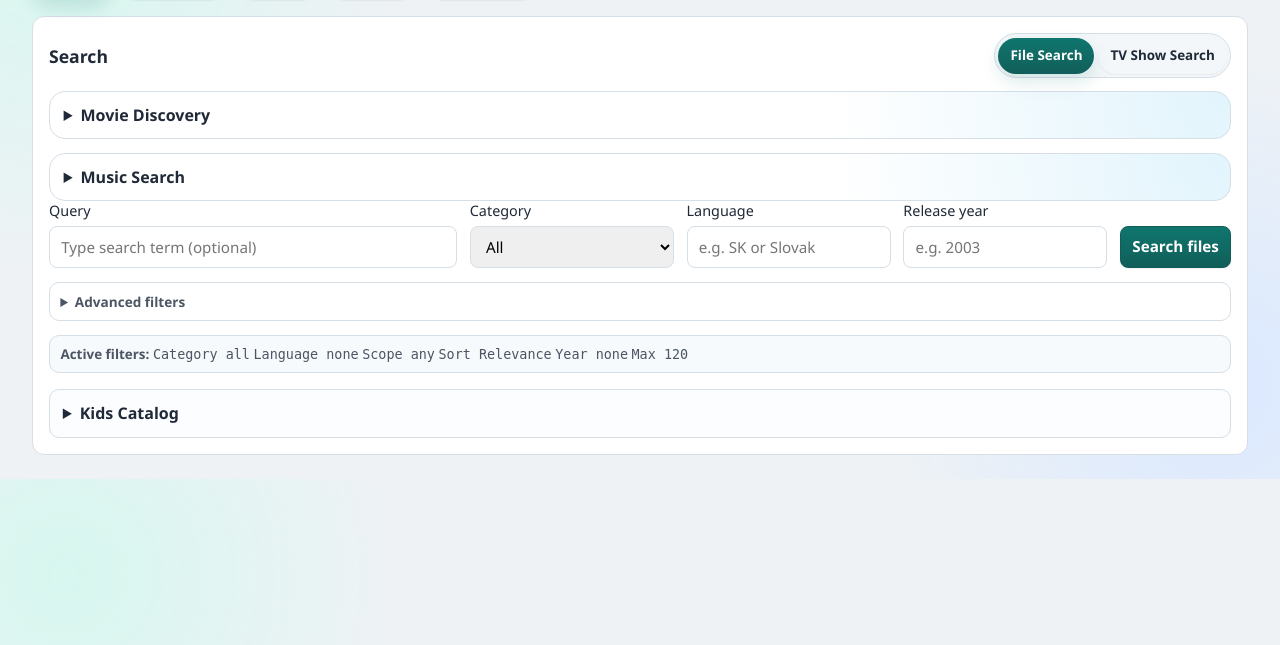
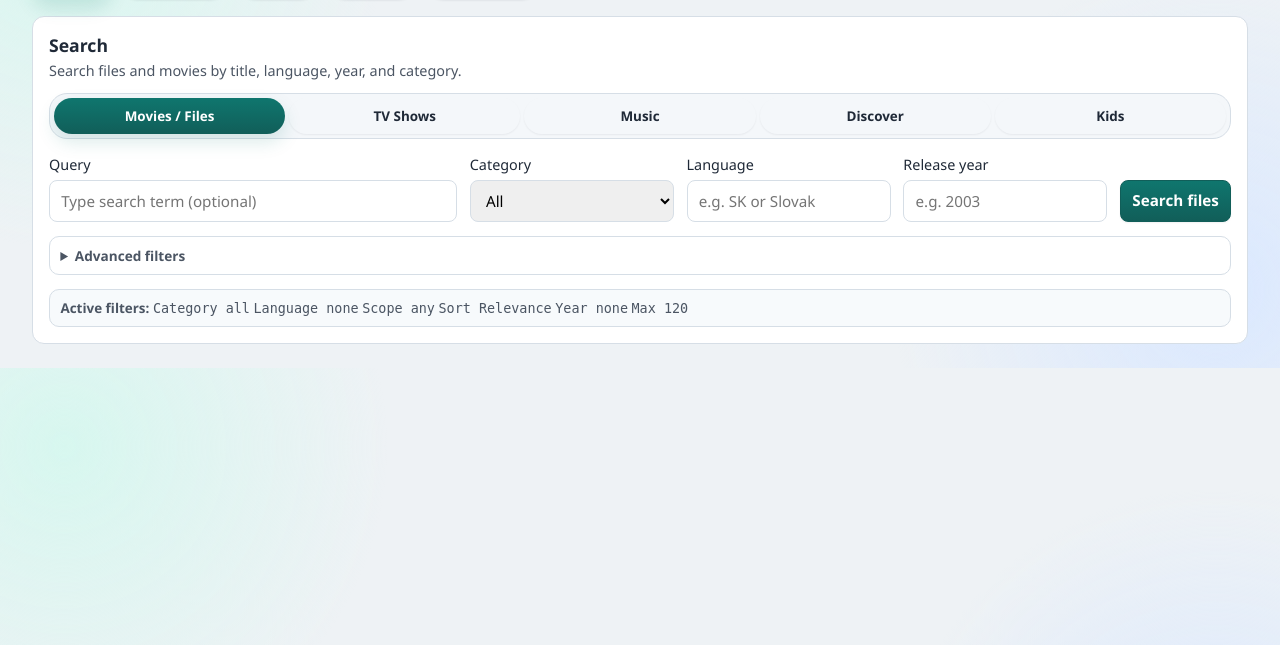
Before and after one commit to mattonik/sdilej-search-app, a FastAPI app: page / in a window 1280 px wide. Shown: the part 155-800 px from the top of the page. Run offline with FastAPI, Linux system fonts and the light colour scheme; data that the repository does not hold is empty.

Commit message:
Polish search and downloads UX

```diff
--- a/app/static/js/app.js
+++ b/app/static/js/app.js
@@ -52,6 +52,10 @@ import { initMovieDiscovery } from "./movie-discovery.js";
       const fileResultsEmpty = document.getElementById("fileResultsEmpty");
       const fileSearchModeBtn = document.getElementById("fileSearchModeBtn");
       const tvSearchModeBtn = document.getElementById("tvSearchModeBtn");
+      const musicSearchModeBtn = document.getElementById("musicSearchModeBtn");
+      const discoverySearchModeBtn = document.getElementById("discoverySearchModeBtn");
+      const kidsSearchModeBtn = document.getElementById("kidsSearchModeBtn");
+      const searchModeHint = document.getElementById("searchModeHint");
       const movieDiscoveryPanel = document.getElementById("movieDiscoveryPanel");
       const movieDiscoveryForm = document.getElementById("movieDiscoveryForm");
       const movieDiscoveryMode = document.getElementById("movieDiscoveryMode");
@@ -384,7 +388,14 @@ import { initMovieDiscovery } from "./movie-discovery.js";
           maxResultsInput,
           fileSearchModeBtn,
           tvSearchModeBtn,
+          musicSearchModeBtn,
+          discoverySearchModeBtn,
+          kidsSearchModeBtn,
+          searchModeHint,
           fileSearchPanel,
+          musicSearchPanel,
+          movieDiscoveryPanel,
+          kidsCatalogPanel,
           tvModePanel,
           queryInput: input,
           suggestions: list,
@@ -459,6 +470,11 @@ import { initMovieDiscovery } from "./movie-discovery.js";
       });
 
       const initialMode = (() => {
+        const params = new URLSearchParams(window.location.search || "");
+        const hasFileSearchParams = ["query", "category", "sort", "language", "release_year"].some((key) => params.has(key));
+        if (hasFileSearchParams) {
+          return (params.get("category") || "").toLowerCase() === "audio" ? "music" : "file";
+        }
         return readSearchMode();
       })();
       if (fileSearchAdvancedFilters) {
--- a/app/static/js/file-search.js
+++ b/app/static/js/file-search.js
@@ -1,5 +1,5 @@
 import { buildFileQueueKey } from "./keys.js";
-import { writeFileResultsFilter, writeFileResultsView, writeFileSearchAdvancedOpen } from "./storage-state.js";
+import { writeFileResultsFilter, writeFileResultsView, writeFileSearchAdvancedOpen, writeSearchMode } from "./storage-state.js";
 
 export const initFileSearch = ({
   elements,
@@ -383,11 +383,12 @@ export const initFileSearch = ({
     params.set("category", "audio");
     params.set("sort", musicSearchSort?.value || "downloads");
     params.set("max_results", musicSearchMaxResults?.value || "120");
+    writeSearchMode("music");
     window.location.href = `/?${params.toString()}`;
   });
 
   if (musicSearchPanel && categorySelect?.value === "audio") {
-    musicSearchPanel.open = true;
+    writeSearchMode("music");
   }
 
   fileResultsCardsBtn?.addEventListener("click", () => {
--- a/app/static/js/movie-discovery.js
+++ b/app/static/js/movie-discovery.js
@@ -6,7 +6,6 @@ export const initMovieDiscovery = ({
   openQueueDialog,
 }) => {
   const {
-    movieDiscoveryPanel,
     movieDiscoveryForm,
     movieDiscoveryMode,
     movieDiscoveryWindow,
@@ -128,9 +127,6 @@ export const initMovieDiscovery = ({
 
   movieDiscoveryForm.addEventListener("submit", async (event) => {
     event.preventDefault();
-    if (movieDiscoveryPanel) {
-      movieDiscoveryPanel.open = true;
-    }
     setStatus("Loading TMDB movies and checking sdilej availability...", "neutral");
     movieDiscoveryResults.innerHTML = "";
     const params = {
--- a/app/static/js/storage-state.js
+++ b/app/static/js/storage-state.js
@@ -23,7 +23,10 @@ export const readFileResultsFilter = () => readValue(FILE_RESULTS_FILTER_KEY) ||
 
 export const writeFileResultsFilter = (value) => writeValue(FILE_RESULTS_FILTER_KEY, value);
 
-export const readSearchMode = () => (readValue("searchMode") === "tv" ? "tv" : "file");
+export const readSearchMode = () => {
+  const value = readValue("searchMode");
+  return ["file", "tv", "music", "discovery", "kids"].includes(value) ? value : "file";
+};
 
 export const writeSearchMode = (value) => writeValue("searchMode", value);
 
--- a/app/static/js/tv-search.js
+++ b/app/static/js/tv-search.js
@@ -43,7 +43,14 @@ export const initTvSearch = ({
     maxResultsInput,
     fileSearchModeBtn,
     tvSearchModeBtn,
+    musicSearchModeBtn,
+    discoverySearchModeBtn,
+    kidsSearchModeBtn,
+    searchModeHint,
     fileSearchPanel,
+    musicSearchPanel,
+    movieDiscoveryPanel,
+    kidsCatalogPanel,
     tvModePanel,
     queryInput,
     suggestions,
@@ -187,16 +194,44 @@ export const initTvSearch = ({
         tvSearchBtn.disabled = !canSearch;
       };
 
+      const SEARCH_MODE_HINTS = {
+        file: "Search files and movies by title, language, year, and category.",
+        tv: "Find a show, choose seasons, then scan episode results.",
+        music: "Search audio results and route queue actions to the music destination by default.",
+        discovery: "Browse top movie lists and check sdilej availability before picking a title.",
+        kids: "Browse the curated kids catalog and enqueue episodes directly.",
+      };
+
+      const normalizeSearchMode = (mode) =>
+        ["file", "tv", "music", "discovery", "kids"].includes(String(mode)) ? String(mode) : "file";
+
       const setSearchMode = (mode) => {
-        searchMode = mode === "tv" ? "tv" : "file";
+        searchMode = normalizeSearchMode(mode);
         state.searchMode = searchMode;
         const tvActive = searchMode === "tv";
-        fileSearchModeBtn.classList.toggle("active", !tvActive);
-        tvSearchModeBtn.classList.toggle("active", tvActive);
-        fileSearchPanel.classList.toggle("hidden", tvActive);
-        tvModePanel.classList.toggle("hidden", !tvActive);
+        const fileResultsVisible = searchMode === "file" || searchMode === "music";
+        [
+          fileSearchModeBtn,
+          tvSearchModeBtn,
+          musicSearchModeBtn,
+          discoverySearchModeBtn,
+          kidsSearchModeBtn,
+        ].forEach((btn) => {
+          if (!btn) return;
+          const active = btn.dataset.searchMode === searchMode;
+          btn.classList.toggle("active", active);
+          btn.setAttribute("aria-selected", active ? "true" : "false");
+        });
+        fileSearchPanel?.classList.toggle("hidden", searchMode !== "file");
+        musicSearchPanel?.classList.toggle("hidden", searchMode !== "music");
+        movieDiscoveryPanel?.classList.toggle("hidden", searchMode !== "discovery");
+        kidsCatalogPanel?.classList.toggle("hidden", searchMode !== "kids");
+        tvModePanel?.classList.toggle("hidden", !tvActive);
+        if (searchModeHint) {
+          searchModeHint.textContent = SEARCH_MODE_HINTS[searchMode] || SEARCH_MODE_HINTS.file;
+        }
         fileResultsBlocks.forEach((node) => {
-          node.classList.toggle("hidden", tvActive);
+          node.classList.toggle("hidden", !fileResultsVisible);
         });
         if (tvActive) {
           renderTvActiveFilters();
@@ -207,6 +242,9 @@ export const initTvSearch = ({
 
       fileSearchModeBtn.addEventListener("click", () => setSearchMode("file"));
       tvSearchModeBtn.addEventListener("click", () => setSearchMode("tv"));
+      musicSearchModeBtn?.addEventListener("click", () => setSearchMode("music"));
+      discoverySearchModeBtn?.addEventListener("click", () => setSearchMode("discovery"));
+      kidsSearchModeBtn?.addEventListener("click", () => setSearchMode("kids"));
 
       queryInput?.addEventListener("input", () => {
         const q = queryInput.value.trim();
--- a/app/static/style.css
+++ b/app/static/style.css
@@ -379,9 +379,57 @@ textarea {
   gap: 0.45rem;
 }
 
+.download-queue-section,
+.download-add-section,
+.download-settings-section {
+  margin-top: 0.9rem;
+  border: 1px solid var(--border);
+  border-radius: 16px;
+  padding: 0.85rem;
+  background: rgba(255, 255, 255, 0.76);
+}
+
+.download-queue-section {
+  background:
+    radial-gradient(circle at top right, rgba(13, 148, 136, 0.1), transparent 34%),
+    rgba(255, 255, 255, 0.82);
+}
+
+.download-command-bar {
+  display: flex;
+  justify-content: space-between;
+  align-items: flex-start;
+  gap: 0.8rem;
+  flex-wrap: wrap;
+}
+
+.download-command-bar > div:first-child,
+.download-section-heading {
+  display: grid;
+  gap: 0.25rem;
+}
+
+.download-command-bar strong,
+.download-section-heading h3 {
+  margin: 0;
+  font-size: 1rem;
+}
+
+.download-command-bar span,
+.download-section-heading p {
+  margin: 0;
+  color: var(--muted);
+  font-size: 0.88rem;
+}
+
+.download-settings-section > summary {
+  cursor: pointer;
+  font-weight: 800;
+  color: var(--text);
+}
+
 .movie-discovery-panel,
 .music-search-panel {
-  margin-top: 0.85rem;
   border: 1px solid var(--border);
   border-radius: 16px;
   padding: 0.75rem 0.85rem;
@@ -390,15 +438,24 @@ textarea {
     rgba(255, 255, 255, 0.76);
 }
 
-.movie-discovery-panel > summary,
-.music-search-panel > summary {
-  cursor: pointer;
-  font-weight: 800;
+.search-section-intro {
+  display: grid;
+  gap: 0.2rem;
+}
+
+.search-section-intro h3 {
+  margin: 0;
+  font-size: 1rem;
+}
+
+.search-section-intro p {
+  margin: 0;
+  color: var(--muted);
+  font-size: 0.9rem;
 }
 
 .movie-discovery-form,
 .music-search-form {
-  margin-top: 0.8rem;
   display: grid;
   grid-template-columns: repeat(auto-fit, minmax(150px, 1fr));
   gap: 0.75rem;
@@ -633,20 +690,13 @@ textarea {
 }
 
 .kids-catalog-panel {
-  margin-top: 1rem;
-  border: 1px solid var(--border);
-  border-radius: 10px;
+  border: 1px solid var(--border);
+  border-radius: 16px;
   padding: 0.8rem;
   background: #fbfdff;
 }
 
-.kids-catalog-panel > summary {
-  cursor: pointer;
-  font-weight: 700;
-}
-
 .kids-catalog-controls {
-  margin-top: 0.75rem;
   display: flex;
   flex-wrap: wrap;
   gap: 0.7rem;
@@ -950,11 +1000,9 @@ textarea {
 }
 
 .search-mode-head {
-  display: flex;
-  align-items: center;
-  justify-content: space-between;
+  display: grid;
   gap: 0.8rem;
-  margin-bottom: 0.85rem;
+  margin-bottom: 1rem;
 }
 
 .search-mode-head h2 {
@@ -962,11 +1010,18 @@ textarea {
   font-size: 1.1rem;
 }
 
+.search-mode-hint {
+  margin: 0.25rem 0 0;
+  color: var(--muted);
+  font-size: 0.9rem;
+}
+
 .search-mode-switch {
-  display: inline-flex;
-  border: 1px solid var(--border);
-  border-radius: 999px;
-  padding: 0.2rem;
+  display: grid;
+  grid-template-columns: repeat(5, minmax(0, 1fr));
+  border: 1px solid var(--border);
+  border-radius: 18px;
+  padding: 0.25rem;
   background: #f4f7fa;
   gap: 0.25rem;
 }
@@ -979,6 +1034,7 @@ textarea {
   padding: 0.35rem 0.75rem;
   font-size: 0.84rem;
   cursor: pointer;
+  min-height: 40px;
 }
 
 .search-mode-switch button.active {
@@ -2771,6 +2827,17 @@ textarea {
     justify-items: start;
   }
 
+  .download-queue-section,
+  .download-add-section,
+  .download-settings-section {
+    padding: 0.75rem;
+  }
+
+  .download-command-bar {
+    display: grid;
+    gap: 0.7rem;
+  }
+
   .download-form {
     grid-template-columns: 1fr;
   }
@@ -2793,9 +2860,14 @@ textarea {
     grid-template-columns: 1fr;
   }
 
-  .search-mode-head {
-    flex-direction: column;
-    align-items: flex-start;
+  .search-mode-switch {
+    grid-template-columns: repeat(3, minmax(0, 1fr));
+    width: 100%;
+  }
+
+  .search-mode-switch button {
+    padding-inline: 0.45rem;
+    font-size: 0.8rem;
   }
 
   .file-results-toolbar-head,
--- a/app/templates/index.html
+++ b/app/templates/index.html
@@ -33,10 +33,31 @@
           </div>
         </div>
 
+        <section class="download-queue-section">
+          <div class="download-command-bar">
+            <div>
+              <strong>Queue</strong>
+              <span>Current download state and active jobs.</span>
+            </div>
+            <div class="download-actions">
+              <button id="refreshDownloadsBtn" type="button" class="secondary-btn btn btn-secondary">Refresh queue</button>
+              <button id="clearFinishedBtn" type="button" class="secondary-btn btn btn-secondary">Clear finished</button>
+            </div>
+          </div>
+          <div id="downloadStatus" class="download-status" aria-live="polite" aria-atomic="true">Queue idle.</div>
+          <div id="downloadJobs" class="download-jobs"></div>
+        </section>
+
+        <section class="download-add-section">
+          <div class="download-section-heading">
+            <h3>Add download</h3>
+            <p>Paste a direct sdilej link, YouTube URL, or route the item manually when auto detection is not enough.</p>
+          </div>
+
           <form id="youtubeQuickForm" class="youtube-quick-form" aria-label="YouTube quick download">
             <div class="youtube-quick-copy">
               <strong>YouTube quick download</strong>
-            <span>Paste a video link and enqueue it directly. Use the full form below for TV/kids routing.</span>
+              <span>Paste a video link and enqueue it directly. Use the full form for TV/kids routing.</span>
             </div>
             <label>
               YouTube URL
@@ -140,11 +161,12 @@
 
             <div class="download-actions">
               <button type="submit" class="btn btn-primary">Enqueue download</button>
-            <button id="refreshDownloadsBtn" type="button" class="secondary-btn btn btn-secondary">Refresh queue</button>
-            <button id="clearFinishedBtn" type="button" class="secondary-btn btn btn-secondary">Clear finished</button>
             </div>
           </form>
+        </section>
 
+        <details class="download-settings-section">
+          <summary>Download settings</summary>
           <form id="downloadSettingsForm" class="download-form settings-form">
             <label>
               Max concurrent jobs
@@ -162,9 +184,7 @@
               <button type="submit" class="btn btn-primary">Save download settings</button>
             </div>
           </form>
-
-        <div id="downloadStatus" class="download-status" aria-live="polite" aria-atomic="true">Queue idle.</div>
-        <div id="downloadJobs" class="download-jobs"></div>
+        </details>
       </section>
 
       <section class="panel account-panel tab-section tab-account">
@@ -226,15 +246,24 @@
 
       <section class="panel tab-section tab-search">
         <div class="search-mode-head">
+          <div>
             <h2>Search</h2>
+            <p id="searchModeHint" class="search-mode-hint">Search files and movies by title, language, year, and category.</p>
+          </div>
           <div class="search-mode-switch" role="tablist" aria-label="Search mode">
-            <button id="fileSearchModeBtn" type="button" class="btn btn-pill active">File Search</button>
-            <button id="tvSearchModeBtn" type="button" class="btn btn-pill">TV Show Search</button>
+            <button id="fileSearchModeBtn" type="button" class="btn btn-pill active" data-search-mode="file">Movies / Files</button>
+            <button id="tvSearchModeBtn" type="button" class="btn btn-pill" data-search-mode="tv">TV Shows</button>
+            <button id="musicSearchModeBtn" type="button" class="btn btn-pill" data-search-mode="music">Music</button>
+            <button id="discoverySearchModeBtn" type="button" class="btn btn-pill" data-search-mode="discovery">Discover</button>
+            <button id="kidsSearchModeBtn" type="button" class="btn btn-pill" data-search-mode="kids">Kids</button>
           </div>
         </div>
 
-        <details id="movieDiscoveryPanel" class="movie-discovery-panel">
-          <summary>Movie Discovery</summary>
+        <div id="movieDiscoveryPanel" class="movie-discovery-panel search-mode-panel hidden">
+          <div class="search-section-intro">
+            <h3>Movie Discovery</h3>
+            <p>Browse top lists and check which movies look available before searching manually.</p>
+          </div>
           <form id="movieDiscoveryForm" class="movie-discovery-form">
             <label>
               List
@@ -271,10 +300,13 @@
           </form>
           <div id="movieDiscoveryStatus" class="download-status">Discovery idle.</div>
           <div id="movieDiscoveryResults" class="movie-discovery-results"></div>
-        </details>
+        </div>
 
-        <details id="musicSearchPanel" class="music-search-panel">
-          <summary>Music Search</summary>
+        <div id="musicSearchPanel" class="music-search-panel search-mode-panel hidden">
+          <div class="search-section-intro">
+            <h3>Music Search</h3>
+            <p>Search audio results and route queue actions to the music destination by default.</p>
+          </div>
           <form id="musicSearchForm" class="music-search-form">
             <label>
               Artist / track / album
@@ -295,7 +327,7 @@
             </label>
             <button type="submit" class="btn btn-primary">Search music</button>
           </form>
-        </details>
+        </div>
 
         <div id="fileSearchPanel" class="search-mode-panel">
           <form method="get" action="/" class="search-form" id="fileSearchForm">
@@ -458,8 +490,11 @@
           <div id="tvResults" class="tv-results"></div>
         </div>
 
-        <details id="kidsCatalogPanel" class="kids-catalog-panel">
-          <summary>Kids Catalog</summary>
+        <div id="kidsCatalogPanel" class="kids-catalog-panel search-mode-panel hidden">
+          <div class="search-section-intro">
+            <h3>Kids Catalog</h3>
+            <p>Browse the curated kids catalog and enqueue episodes directly.</p>
+          </div>
           <div class="kids-catalog-controls">
             <label>
               Filter
@@ -470,7 +505,7 @@
           <div id="kidsCatalogStatus" class="download-status" aria-live="polite" aria-atomic="true">Catalog idle.</div>
           <div id="kidsCatalogShows" class="kids-catalog-shows"></div>
           <div id="kidsCatalogEpisodes" class="kids-catalog-episodes"></div>
-        </details>
+        </div>
       </section>
 
       {% if error %}
```
Also changed, not shown: tests/test_e2e_ui.py (+37 -2 lines). Lines whose indentation alone changed are shown as unchanged.
